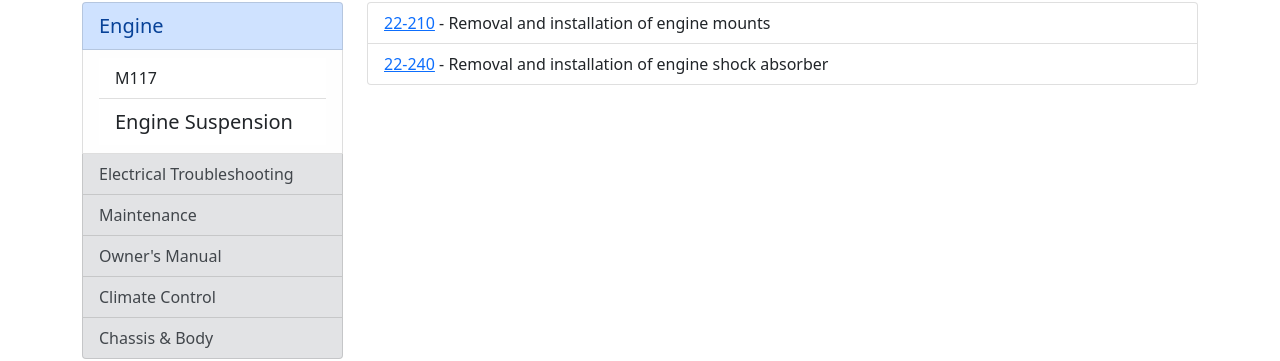
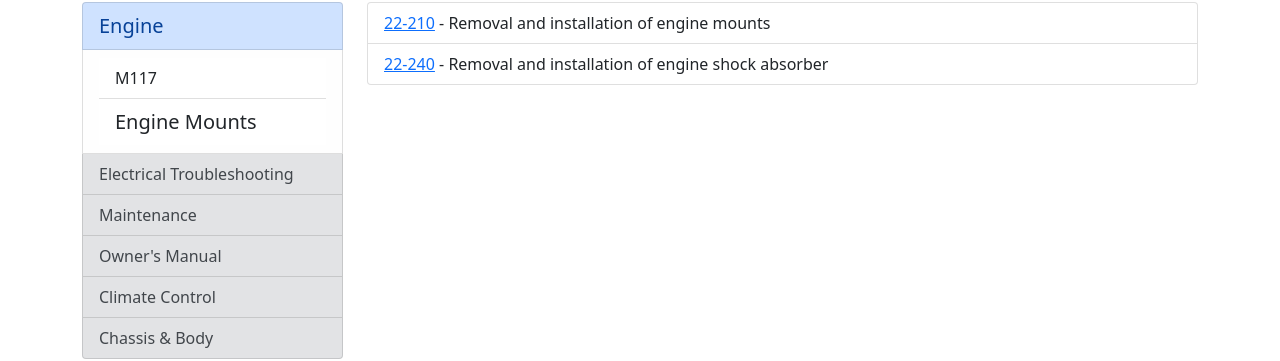
Before and after one commit to W116org/handbook, a Jekyll site: the page built from Engine/117/22-EngineMounts.html, in a window 1280 px wide. Shown: the part 222-583 px from the top of the page. Built offline with Jekyll 4.4.1, drawn with Linux system fonts in a browser that asks for light colours; comment, search, counter and statistics services are not loaded.

Commit message:
Update 22-EngineMounts.html

```diff
--- a/Engine/117/22-EngineMounts.html
+++ b/Engine/117/22-EngineMounts.html
@@ -12,7 +12,7 @@ lead: "1972-1980: 280S 280SE 300SD 450SE 450SEL"
       <a href="/Engine/" class="list-group-item list-group-item-primary lead list-group-item-action">Engine</a>
       <div class="list-group-item list-group-item-light list-group list-group-flush">
         <a href="/Engine/117/" class="list-group-item list-group-item-action">M117</a>
-        <div class="list-group-item lead">Engine Suspension</div>
+        <div class="list-group-item lead">Engine Mounts</div>
       </div>
       <a href="/ETM/" class="list-group-item list-group-item-secondary list-group-item-action">Electrical Troubleshooting</a>
       <a href="/Maintenance/" class="list-group-item list-group-item-secondary list-group-item-action">Maintenance</a>
```
